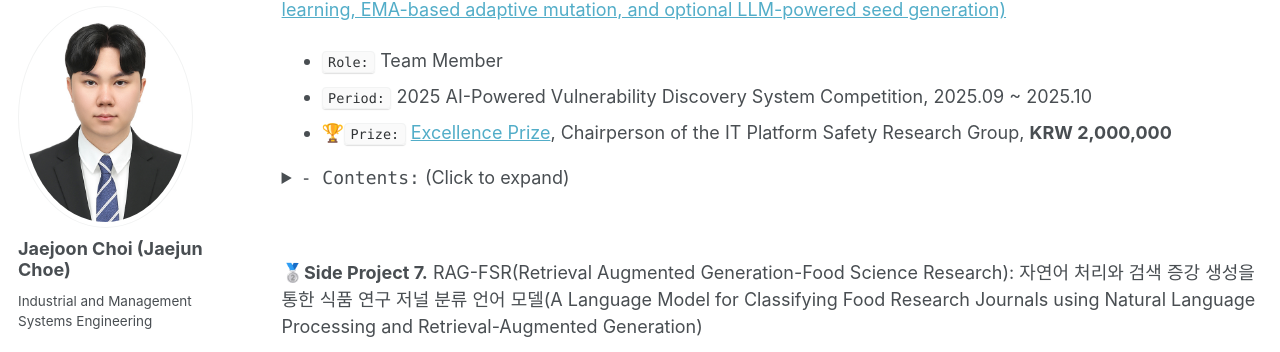
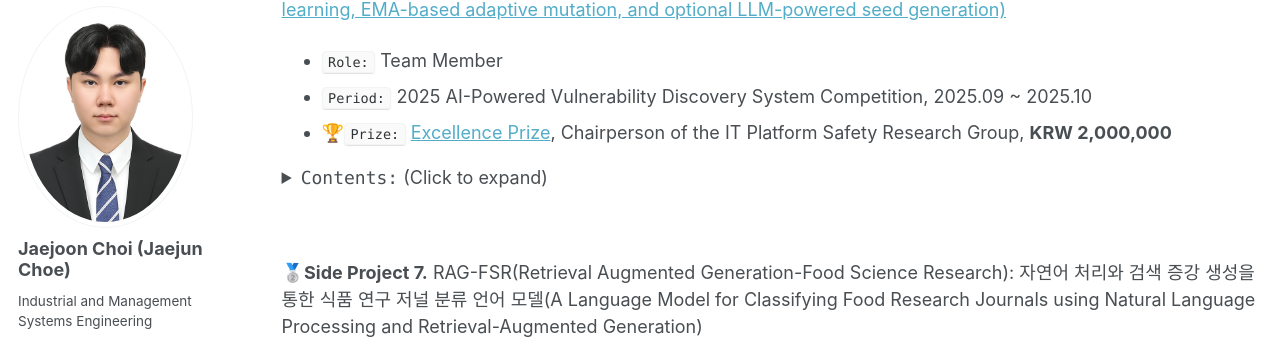
Before and after one commit to jaejunchoe/jaejunchoe.github.io, a Jekyll site: the page built from _pages/project.md, in a window 1280 px wide and 900 px high, scrolled down 639 px. Shown: the part 93-445 px from the top of the window. Built offline with Jekyll 4.4.1, drawn with Linux system fonts in a browser that asks for light colours; some web fonts are replaced.

Commit message:
initial commit

```diff
--- a/_pages/project.md
+++ b/_pages/project.md
@@ -35,7 +35,7 @@ redirect_from:
 - `Period:` 2025 AI-Powered Vulnerability Discovery System Competition, 2025.09 ~ 2025.10
 - 🏆`Prize:` [Excellence Prize](/images/AI를_활용한_취약점_발굴_시스템_공모전_상장_ver01.jpg), Chairperson of the IT Platform Safety Research Group, <strong>KRW 2,000,000</strong>
 <details>
-<summary><code> - Contents:</code> (Click to expand)</summary>
+- <summary><code>Contents:</code> (Click to expand)</summary>
 <div markdown="1">
 
 1. We designed a three-phase progression strategy based on JSON validation success rates using Parse-Rate Driven Curriculum Learning. <br/>
```
